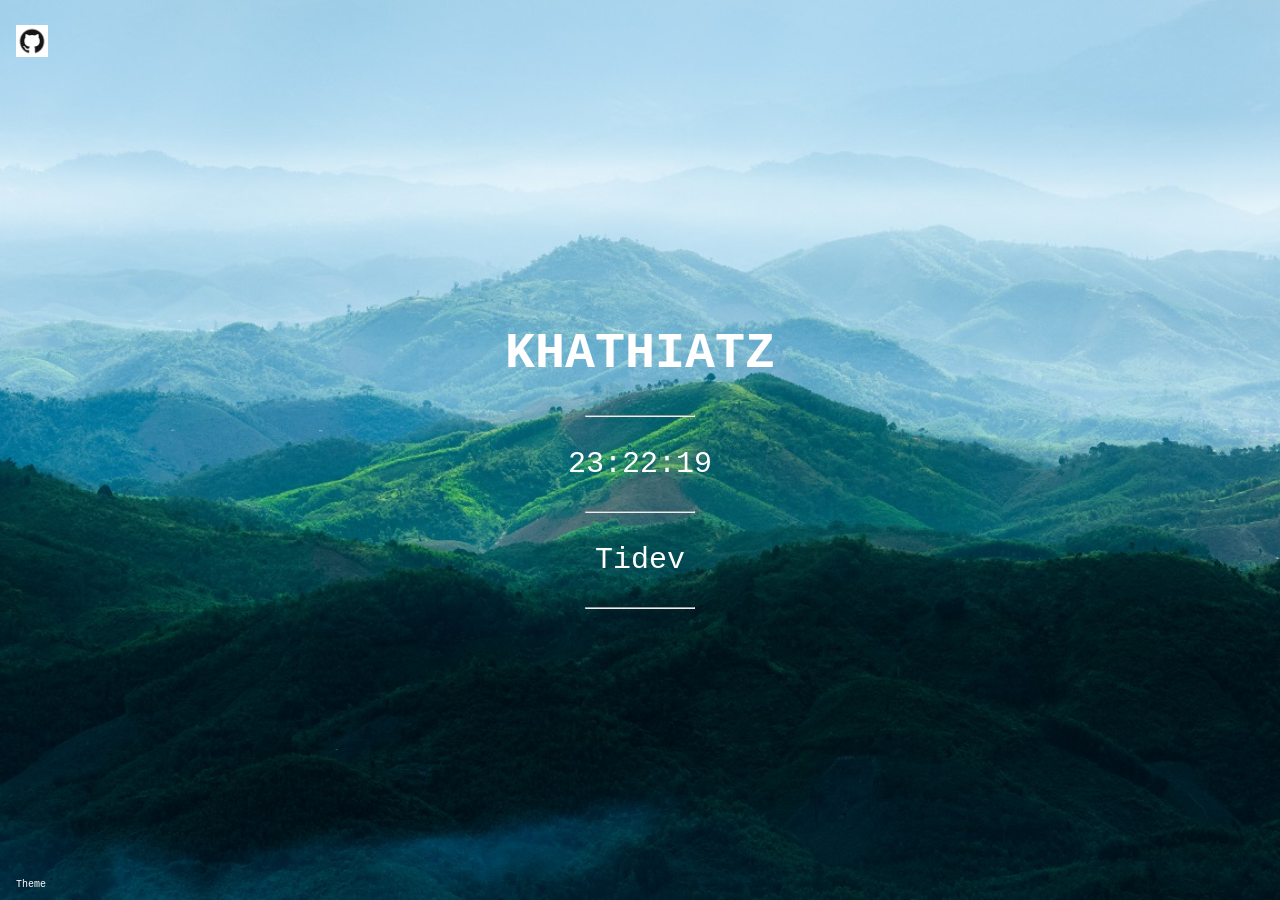
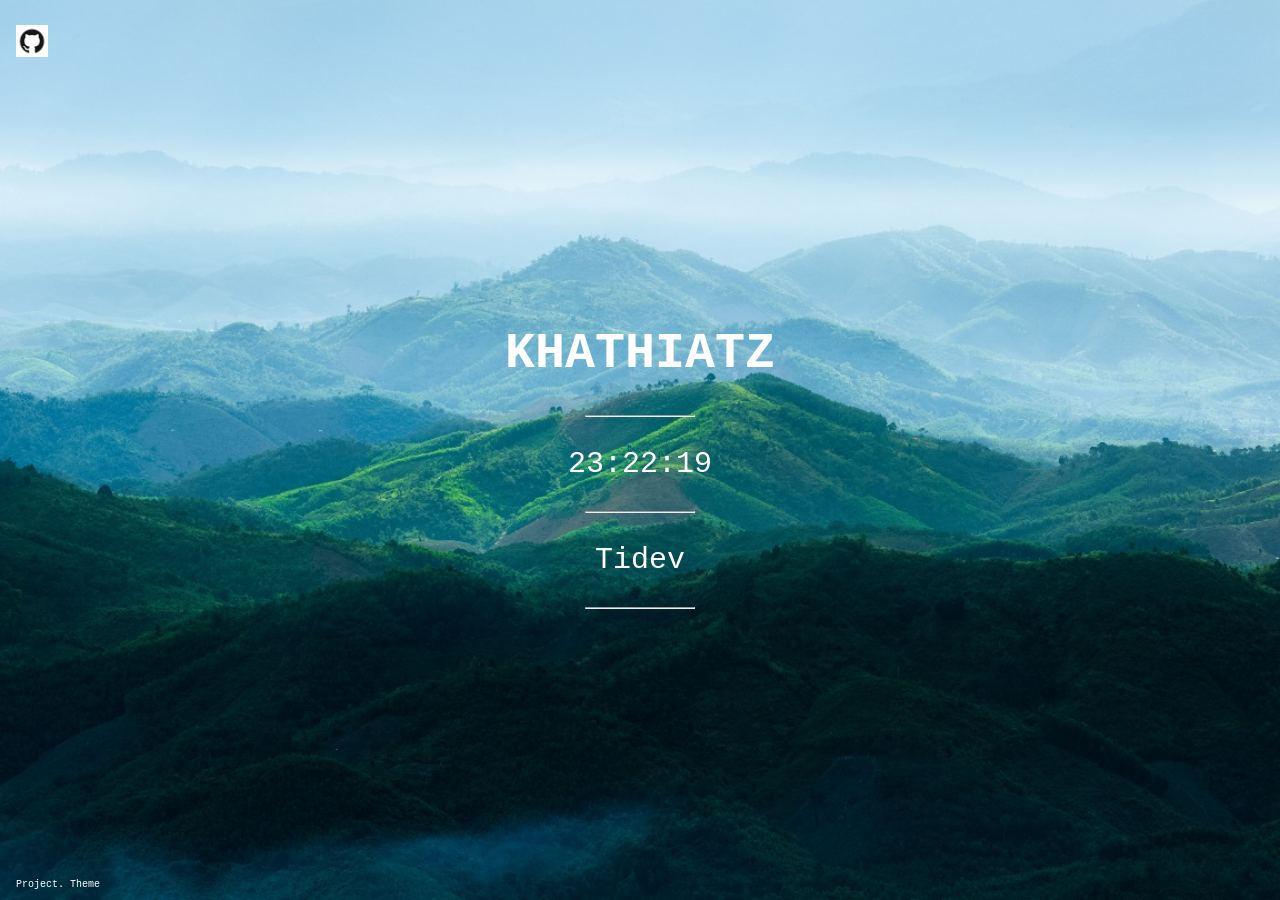
Before and after one commit to khathiatz/khathiatz.github.io, a Jekyll site: the page index.html, which Jekyll copies as it is, in a window 1280 px wide. Built offline with Jekyll 4.4.1, drawn with Linux system fonts in a browser that asks for light colours.

Commit message:
Update index.html

```diff
--- a/index.html
+++ b/index.html
@@ -86,7 +86,7 @@ a:active {
     <hr>
   </div>
   <div class="bottomleft">
-    <p style="font-size:10px"><a href="https://www.w3schools.com/howto/howto_css_coming_soon.asp" target="_blank" rel="noopener noreferrer">Theme</a></p>
+    <p style="font-size:10px"><a href="https://github.com/khathiatz/khathiatz.github.io" target="_blank" rel="noopener noreferrer">Project</a>. <a href="https://www.w3schools.com/howto/howto_css_coming_soon.asp" target="_blank" rel="noopener noreferrer">Theme</a></p>
   </div>
 </div>
 
```
